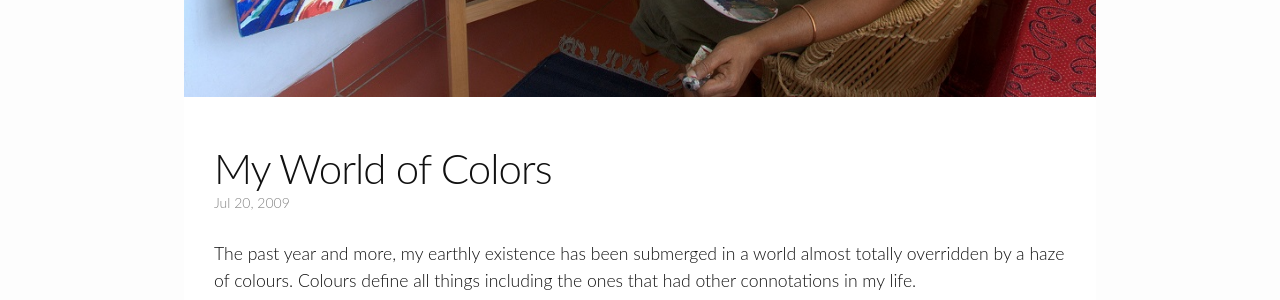
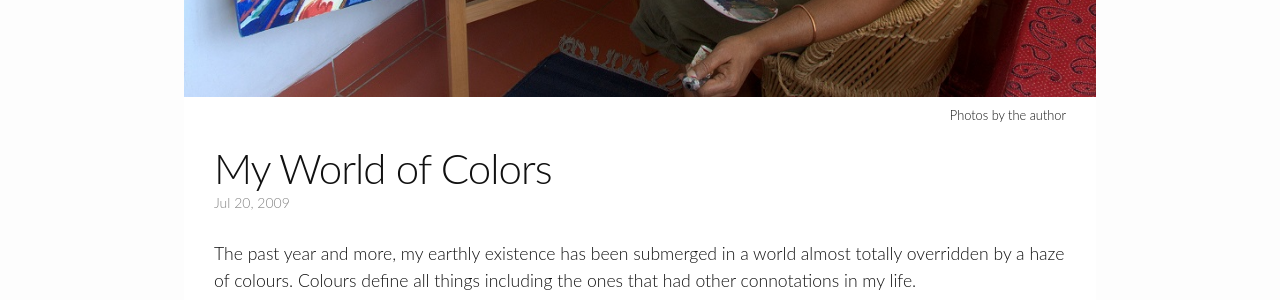
Before and after one commit to vasudhamadhavan/sudha, a Jekyll site: the page built from _posts/2009-07-20-my-world-of-colors.markdown, in a window 1280 px wide. Shown: the part 639-939 px from the top of the page. Built offline with Jekyll 4.4.1, drawn with Linux system fonts in a browser that asks for light colours; some web fonts are replaced.

Commit message:
Add photo caption for writings

```diff
--- a/_layouts/post.html
+++ b/_layouts/post.html
@@ -5,6 +5,7 @@ layout: default
 <div class="post">
   <img class="post-image" src="{{page.image_path}}" />
   <div class="post-content-wrapper">
+    <div class="post-image-caption">Photos by the author</div>
     <header class="post-header">
       <h1 class="post-title">{{ page.title }}</h1>
       <p class="post-meta">{{ page.date | date: "%b %-d, %Y" }}{% if page.author %} • {{ page.author }}{% endif %}{% if page.meta %} • {{ page.meta }}{% endif %}</p>
--- a/_sass/_post.scss
+++ b/_sass/_post.scss
@@ -48,6 +48,12 @@
   margin-bottom: 50px;
 }
 
+.post-image-caption {
+  float: right;
+  margin-top: -40px;
+  font-size: 0.8em;
+}
+
 .post-header {
     margin-bottom: $spacing-unit;
 }
```
